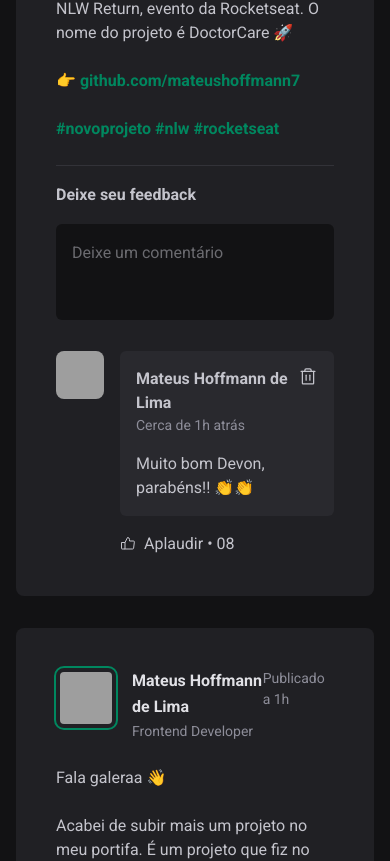
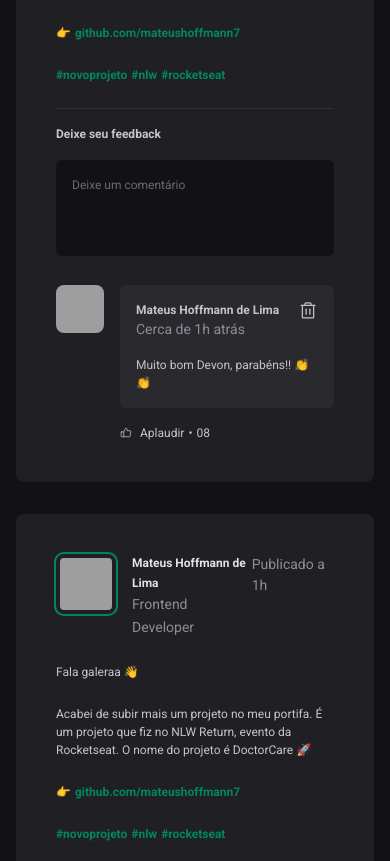
Before and after one commit to mateushoffmann7/social-feed, a React (Vite) app: page / in a window 390 px wide. Shown: the part 672-1533 px from the top of the page. Built offline with nearby package versions, Linux system fonts and the light colour scheme; grey boxes are pictures that could not be loaded; a web font is replaced by a local one.

Commit message:
feat: adjust text size for responsiveness in App component and remove explicit text size in CSS

```diff
--- a/src/App.jsx
+++ b/src/App.jsx
@@ -6,7 +6,7 @@ export function App() {
   return (
     <div
       className="min-h-screen bg-gray-900 text-gray-300
-        sm:text-[0.75rem] font-[roboto] antialiased"
+        text-[0.75rem] sm:text-base font-[roboto] antialiased"
     >
       <Header />
       <div
--- a/src/index.css
+++ b/src/index.css
@@ -3,7 +3,7 @@
 @layer base {
   html,
   body {
-    @apply bg-gray-900 min-h-screen text-[1rem];
+    @apply bg-gray-900 min-h-screen;
   }
 }
 
```
